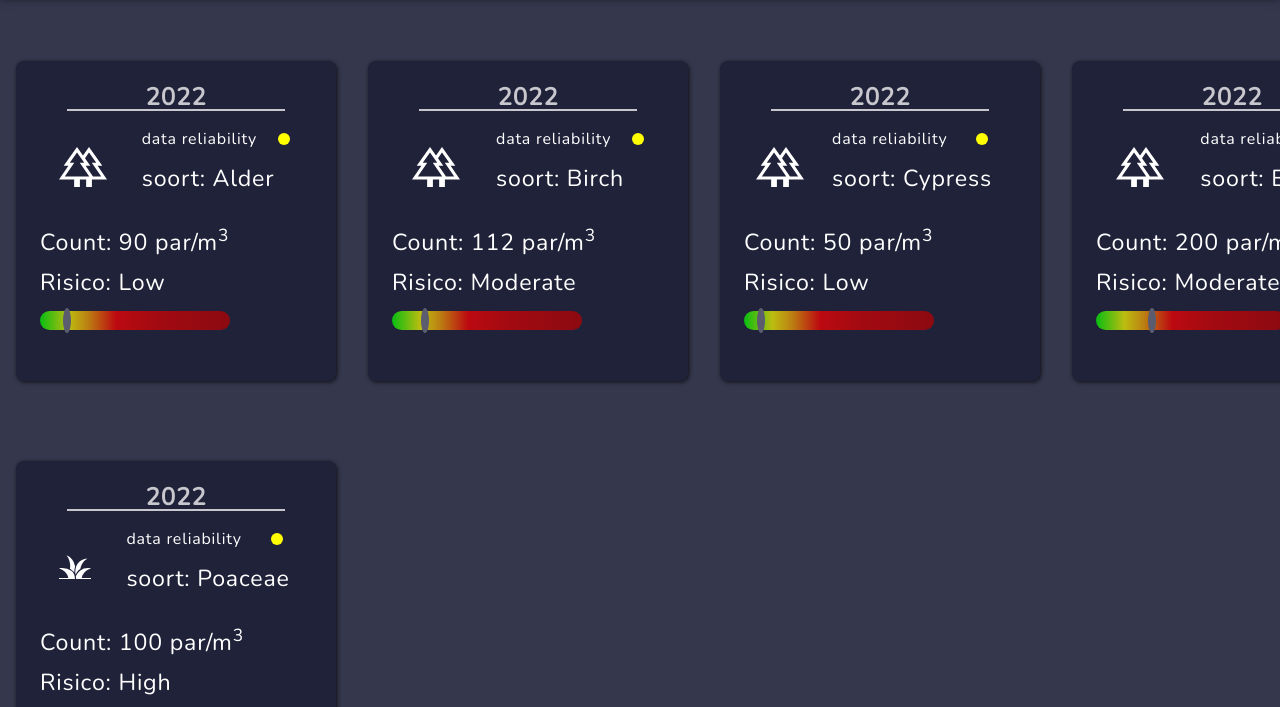
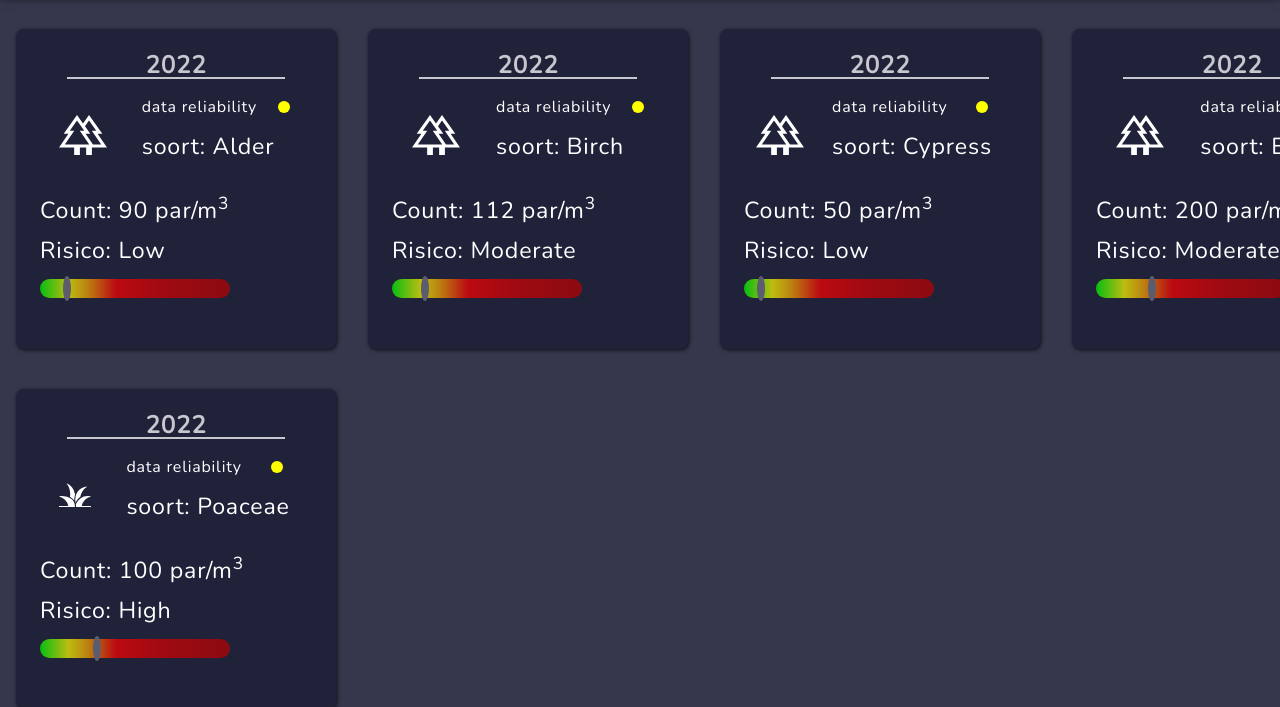
Before and after one commit to DierickxBenno/Eindopdracht_interactionDesign_BD, a plain HTML site: page index.html in a window 1280 px wide. Shown: the part 83-790 px from the top of the page. Drawn offline with nearby package versions, Linux system fonts and the light colour scheme.

Commit message:
scrollbar

```diff
--- a/css/screen.css
+++ b/css/screen.css
@@ -271,7 +271,19 @@ input::placeholder {
   align-items: center;
   overflow-x: scroll;
   width: 100%;
-  padding-top: 3rem;
+  padding-top: 1.5rem;
+}
+/* scrollbar design */
+.o-row-pollen::-webkit-scrollbar {
+  height: 0.5rem;
+  width: 0.5rem;
+  background-color: none;
+}
+
+/* Handle */
+.o-row-pollen::-webkit-scrollbar-thumb {
+  background-color: rgba(0, 0, 0, 0.35);
+  border-radius: 0.25rem;
 }
 
 .o-row--beta {
@@ -626,7 +638,7 @@ input::placeholder {
   color: white;
   display: block;
   /* margin-bottom: 24px; */
-  margin: 1rem;
+  margin: .5rem;
   border-radius: var(--radius);
   background-color: var(--card-background);
   box-shadow: 1px 1px 4px rgba(0, 0, 0, 0.75);
@@ -715,6 +727,7 @@ input::placeholder {
     width: 20rem;
     height: 20rem;
     padding: 1.5rem;
+    margin: .5rem 1rem;
   }
 
   .c-card__body {
@@ -778,6 +791,7 @@ input::placeholder {
   background-color: red;
   margin: 0 auto;
   animation: colorChange 10s 1; /* 10 seconds is just as test, mainly as fetaure to show how long last refresh was, prob will always be recent */
+
 }
 
 @keyframes colorChange {
```
